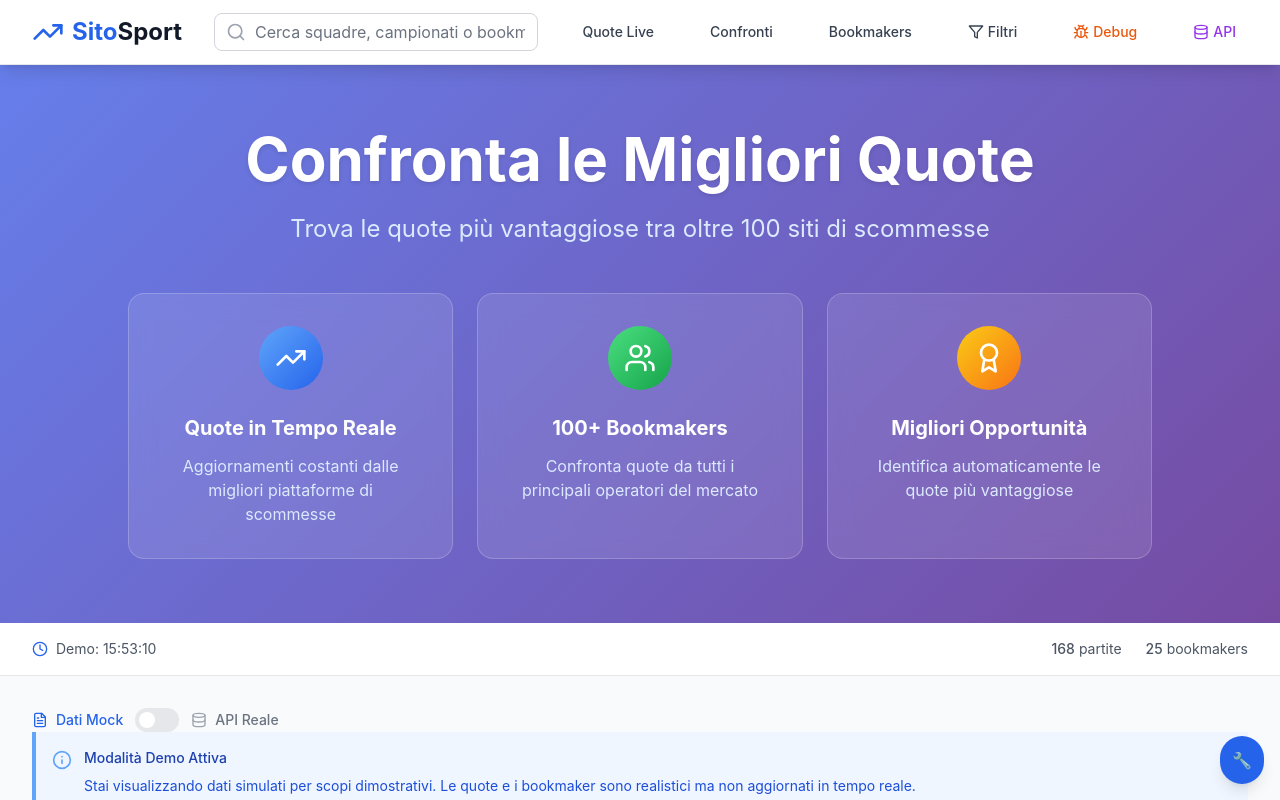
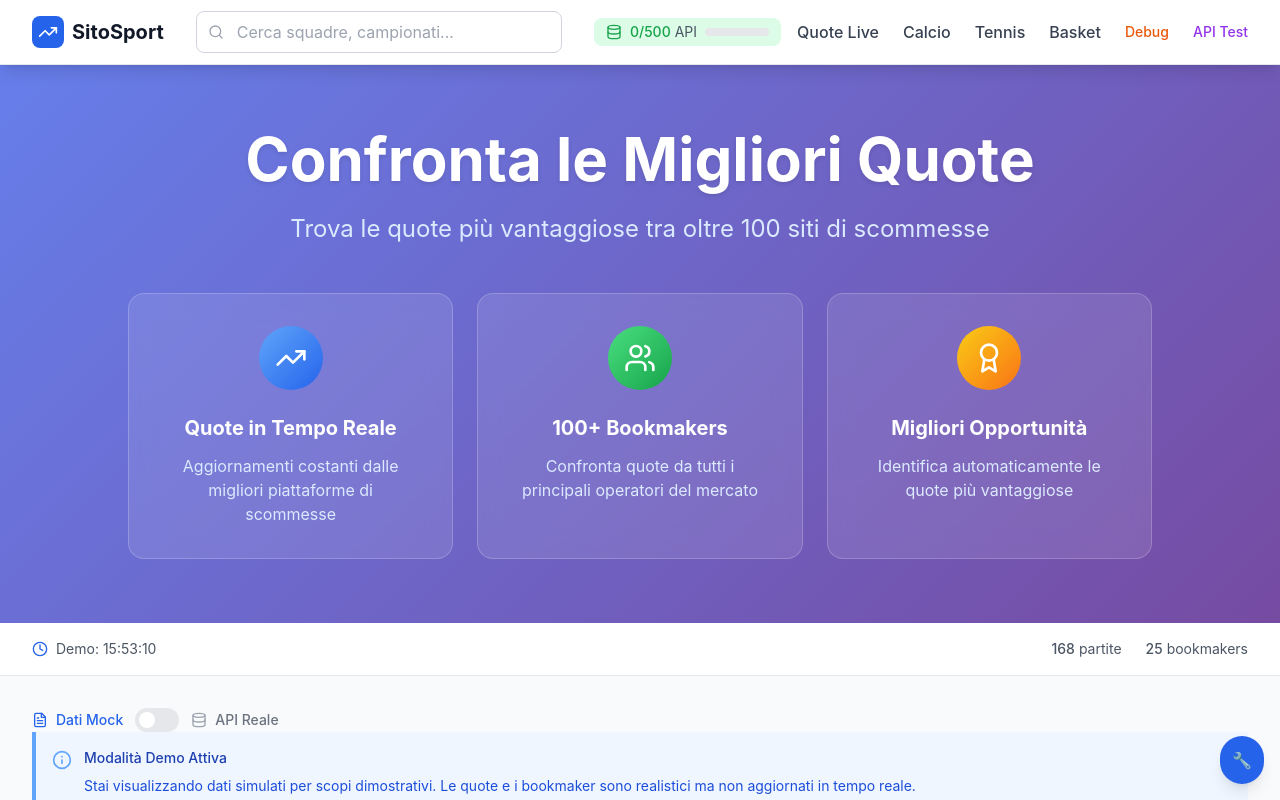
Before and after one commit to J4sp3rd3v/sportquote, a Next.js app: page / in a window 1280 px wide. Shown: the top 800 px of the page. Built offline with nearby package versions, Linux system fonts and the light colour scheme; no server answers.

Commit message:
🔧 FIX: Risolti nomi bookmaker e aggiunto contatore API - Rimosso prefisso Bookmaker dai nomi - Migliorata normalizzazione nomi - Aggiunto contatore richieste API nell'header - Corretti URL bookmaker non funzionanti

```diff
--- a/components/Header.tsx
+++ b/components/Header.tsx
@@ -1,31 +1,70 @@
 'use client';
 
-import React, { useState } from 'react';
-import { Search, Menu, X, TrendingUp, Star, Filter, Bug, Database } from 'lucide-react';
+import React, { useState, useEffect } from 'react';
+import Link from 'next/link';
+import { Search, Menu, X, TrendingUp, Activity, Database } from 'lucide-react';
+import { OddsApiService } from '@/lib/oddsApi';
 import BookmakerDebugPanel from './BookmakerDebugPanel';
 import ApiTestPanel from './ApiTestPanel';
 
 interface HeaderProps {
-  onSearchChange: (query: string) => void;
+  onSearch?: (query: string) => void;
+  onSearchChange?: (query: string) => void;
+  searchQuery?: string;
   onFilterToggle: () => void;
 }
 
-export default function Header({ onSearchChange, onFilterToggle }: HeaderProps) {
+export default function Header({ onSearch, onSearchChange, searchQuery = '', onFilterToggle }: HeaderProps) {
   const [isMenuOpen, setIsMenuOpen] = useState(false);
-  const [searchQuery, setSearchQuery] = useState('');
+  const [searchValue, setSearchValue] = useState(searchQuery);
   const [showDebugPanel, setShowDebugPanel] = useState(false);
-  // const [showTestPanel, setShowTestPanel] = useState(false); // Rimosso
   const [showApiPanel, setShowApiPanel] = useState(false);
+  const [apiStats, setApiStats] = useState({
+    used: 0,
+    total: 500,
+    percentage: 0
+  });
 
-  const handleSearchChange = (e: React.ChangeEvent<HTMLInputElement>) => {
-    const query = e.target.value;
-    setSearchQuery(query);
-    onSearchChange(query);
+  // Inizializza il servizio API
+  const oddsApi = new OddsApiService();
+
+  // Aggiorna le statistiche API
+  useEffect(() => {
+    const updateApiStats = () => {
+      const used = oddsApi.getRequestCount();
+      const total = oddsApi.getMaxRequests();
+      const percentage = oddsApi.getUsagePercentage();
+
+      setApiStats({ used, total, percentage });
     };
 
-  // Mostra il debug solo in development o se è presente un parametro URL specifico
-  const showDebugButton = process.env.NODE_ENV === 'development' ||
-    (typeof window !== 'undefined' && window.location.search.includes('debug=true'));
+    // Aggiorna subito
+    updateApiStats();
+
+    // Aggiorna ogni 30 secondi
+    const interval = setInterval(updateApiStats, 30000);
+
+    return () => clearInterval(interval);
+  }, []);
+
+  const handleSearch = (e: React.FormEvent) => {
+    e.preventDefault();
+    if (onSearch) {
+      onSearch(searchValue);
+    }
+  };
+
+  const getApiStatusColor = () => {
+    if (apiStats.percentage < 50) return 'text-green-600';
+    if (apiStats.percentage < 80) return 'text-yellow-600';
+    return 'text-red-600';
+  };
+
+  const getApiStatusBg = () => {
+    if (apiStats.percentage < 50) return 'bg-green-100';
+    if (apiStats.percentage < 80) return 'bg-yellow-100';
+    return 'bg-red-100';
+  };
 
   return (
     <>
@@ -34,142 +73,178 @@ export default function Header({ onSearchChange, onFilterToggle }: HeaderProps)
           <div className="flex justify-between items-center h-16">
             {/* Logo */}
             <div className="flex items-center">
-              <div className="flex-shrink-0 flex items-center">
-                <TrendingUp className="h-8 w-8 text-primary-600 mr-2" />
-                <h1 className="text-2xl font-bold text-gray-900">
-                  <span className="text-primary-600">Sito</span>Sport
-                </h1>
+              <Link href="/" className="flex items-center space-x-2">
+                <div className="w-8 h-8 bg-gradient-to-r from-primary-600 to-blue-600 rounded-lg flex items-center justify-center">
+                  <TrendingUp className="h-5 w-5 text-white" />
                 </div>
+                <span className="text-xl font-bold text-gray-900">SitoSport</span>
+              </Link>
             </div>
 
             {/* Search Bar - Desktop */}
             <div className="hidden md:flex flex-1 max-w-lg mx-8">
-              <div className="relative w-full">
-                <div className="absolute inset-y-0 left-0 pl-3 flex items-center pointer-events-none">
-                  <Search className="h-5 w-5 text-gray-400" />
-                </div>
+              <form onSubmit={handleSearch} className="w-full">
+                <div className="relative">
+                  <Search className="absolute left-3 top-1/2 transform -translate-y-1/2 text-gray-400 h-4 w-4" />
                   <input
                     type="text"
-                  value={searchQuery}
-                  onChange={handleSearchChange}
-                  className="block w-full pl-10 pr-3 py-2 border border-gray-300 rounded-lg leading-5 bg-white placeholder-gray-500 focus:outline-none focus:placeholder-gray-400 focus:ring-2 focus:ring-primary-500 focus:border-transparent transition-colors duration-200"
-                  placeholder="Cerca squadre, campionati o bookmakers..."
+                    placeholder="Cerca squadre, campionati..."
+                    value={searchValue}
+                    onChange={(e) => {
+                      setSearchValue(e.target.value);
+                      if (onSearchChange) {
+                        onSearchChange(e.target.value);
+                      }
+                    }}
+                    className="w-full pl-10 pr-4 py-2 border border-gray-300 rounded-lg focus:ring-2 focus:ring-primary-500 focus:border-transparent"
                   />
+                </div>
+              </form>
+            </div>
+
+            {/* API Counter & Navigation */}
+            <div className="flex items-center space-x-4">
+              {/* API Counter */}
+              <div className={`hidden lg:flex items-center space-x-2 px-3 py-1 rounded-lg ${getApiStatusBg()}`}>
+                <Database className={`h-4 w-4 ${getApiStatusColor()}`} />
+                <div className="text-sm">
+                  <span className={`font-medium ${getApiStatusColor()}`}>
+                    {apiStats.used}/{apiStats.total}
+                  </span>
+                  <span className="text-gray-600 ml-1">API</span>
+                </div>
+                <div className="w-16 bg-gray-200 rounded-full h-2">
+                  <div
+                    className={`h-2 rounded-full transition-all duration-300 ${
+                      apiStats.percentage < 50 ? 'bg-green-500' :
+                      apiStats.percentage < 80 ? 'bg-yellow-500' : 'bg-red-500'
+                    }`}
+                    style={{ width: `${Math.min(apiStats.percentage, 100)}%` }}
+                  ></div>
                 </div>
               </div>
 
-            {/* Navigation - Desktop */}
-            <nav className="hidden md:flex space-x-8">
-              <a href="#" className="text-gray-700 hover:text-primary-600 px-3 py-2 rounded-md text-sm font-medium transition-colors duration-200">
+              {/* Navigation Links - Desktop */}
+              <nav className="hidden md:flex items-center space-x-6">
+                <Link href="/" className="text-gray-700 hover:text-primary-600 font-medium transition-colors">
                   Quote Live
-              </a>
-              <a href="#" className="text-gray-700 hover:text-primary-600 px-3 py-2 rounded-md text-sm font-medium transition-colors duration-200">
-                Confronti
-              </a>
-              <a href="#" className="text-gray-700 hover:text-primary-600 px-3 py-2 rounded-md text-sm font-medium transition-colors duration-200">
-                Bookmakers
-              </a>
-              <button
-                onClick={onFilterToggle}
-                className="flex items-center text-gray-700 hover:text-primary-600 px-3 py-2 rounded-md text-sm font-medium transition-colors duration-200"
-              >
-                <Filter className="h-4 w-4 mr-1" />
-                Filtri
-              </button>
-              {showDebugButton && (
+                </Link>
+                <Link href="/categoria/calcio" className="text-gray-700 hover:text-primary-600 font-medium transition-colors">
+                  Calcio
+                </Link>
+                <Link href="/categoria/tennis" className="text-gray-700 hover:text-primary-600 font-medium transition-colors">
+                  Tennis
+                </Link>
+                <Link href="/categoria/basket" className="text-gray-700 hover:text-primary-600 font-medium transition-colors">
+                  Basket
+                </Link>
+                {/* Debug buttons - solo in development */}
+                {(process.env.NODE_ENV === 'development' ||
+                  (typeof window !== 'undefined' && window.location.search.includes('debug=true'))) && (
                   <>
                     <button
                       onClick={() => setShowDebugPanel(true)}
-                    className="flex items-center text-orange-600 hover:text-orange-700 px-3 py-2 rounded-md text-sm font-medium transition-colors duration-200"
+                      className="text-orange-600 hover:text-orange-700 font-medium transition-colors text-sm"
                       title="Debug Bookmaker"
                     >
-                    <Bug className="h-4 w-4 mr-1" />
                       Debug
                     </button>
-                  {/* Test button rimosso - ora disponibile nella homepage */}
                     <button
                       onClick={() => setShowApiPanel(true)}
-                    className="flex items-center text-purple-600 hover:text-purple-700 px-3 py-2 rounded-md text-sm font-medium transition-colors duration-200"
-                    title="Test API Reale"
+                      className="text-purple-600 hover:text-purple-700 font-medium transition-colors text-sm"
+                      title="Test API"
                     >
-                    <Database className="h-4 w-4 mr-1" />
-                    API
+                      API Test
                     </button>
                   </>
                 )}
               </nav>
 
-            {/* Mobile menu button */}
-            <div className="md:hidden">
+              {/* Mobile Menu Button */}
               <button
                 onClick={() => setIsMenuOpen(!isMenuOpen)}
-                className="bg-gray-50 p-2 rounded-md text-gray-400 hover:text-gray-500 hover:bg-gray-100 focus:outline-none focus:ring-2 focus:ring-inset focus:ring-primary-500 transition-colors duration-200"
+                className="md:hidden p-2 rounded-lg text-gray-600 hover:text-gray-900 hover:bg-gray-100"
               >
-                {isMenuOpen ? (
-                  <X className="h-6 w-6" />
-                ) : (
-                  <Menu className="h-6 w-6" />
-                )}
+                {isMenuOpen ? <X className="h-6 w-6" /> : <Menu className="h-6 w-6" />}
               </button>
             </div>
           </div>
 
           {/* Mobile Search */}
           <div className="md:hidden pb-4">
+            <form onSubmit={handleSearch}>
               <div className="relative">
-              <div className="absolute inset-y-0 left-0 pl-3 flex items-center pointer-events-none">
-                <Search className="h-5 w-5 text-gray-400" />
-              </div>
+                <Search className="absolute left-3 top-1/2 transform -translate-y-1/2 text-gray-400 h-4 w-4" />
                 <input
                   type="text"
-                value={searchQuery}
-                onChange={handleSearchChange}
-                className="block w-full pl-10 pr-3 py-2 border border-gray-300 rounded-lg leading-5 bg-white placeholder-gray-500 focus:outline-none focus:placeholder-gray-400 focus:ring-2 focus:ring-primary-500 focus:border-transparent transition-colors duration-200"
                   placeholder="Cerca squadre, campionati..."
+                  value={searchValue}
+                  onChange={(e) => {
+                    setSearchValue(e.target.value);
+                    if (onSearchChange) {
+                      onSearchChange(e.target.value);
+                    }
+                  }}
+                  className="w-full pl-10 pr-4 py-2 border border-gray-300 rounded-lg focus:ring-2 focus:ring-primary-500 focus:border-transparent"
                 />
+              </div>
+            </form>
+          </div>
+
+          {/* Mobile API Counter */}
+          <div className="md:hidden lg:hidden pb-3">
+            <div className={`flex items-center justify-center space-x-2 px-3 py-2 rounded-lg ${getApiStatusBg()}`}>
+              <Database className={`h-4 w-4 ${getApiStatusColor()}`} />
+              <div className="text-sm">
+                <span className={`font-medium ${getApiStatusColor()}`}>
+                  API: {apiStats.used}/{apiStats.total} ({apiStats.percentage}%)
+                </span>
+              </div>
+              <div className="w-20 bg-gray-200 rounded-full h-2">
+                <div
+                  className={`h-2 rounded-full transition-all duration-300 ${
+                    apiStats.percentage < 50 ? 'bg-green-500' :
+                    apiStats.percentage < 80 ? 'bg-yellow-500' : 'bg-red-500'
+                  }`}
+                  style={{ width: `${Math.min(apiStats.percentage, 100)}%` }}
+                ></div>
+              </div>
             </div>
           </div>
         </div>
 
-        {/* Mobile Navigation */}
+        {/* Mobile Menu */}
         {isMenuOpen && (
-          <div className="md:hidden">
-            <div className="px-2 pt-2 pb-3 space-y-1 sm:px-3 bg-gray-50 border-t border-gray-200">
-              <a href="#" className="text-gray-700 hover:text-primary-600 block px-3 py-2 rounded-md text-base font-medium transition-colors duration-200">
+          <div className="md:hidden bg-white border-t border-gray-200">
+            <div className="px-4 py-2 space-y-1">
+              <Link
+                href="/"
+                className="block px-3 py-2 text-gray-700 hover:text-primary-600 hover:bg-gray-50 rounded-lg font-medium"
+                onClick={() => setIsMenuOpen(false)}
+              >
                 Quote Live
-              </a>
-              <a href="#" className="text-gray-700 hover:text-primary-600 block px-3 py-2 rounded-md text-base font-medium transition-colors duration-200">
-                Confronti
-              </a>
-              <a href="#" className="text-gray-700 hover:text-primary-600 block px-3 py-2 rounded-md text-base font-medium transition-colors duration-200">
-                Bookmakers
-              </a>
-              <button
-                onClick={onFilterToggle}
-                className="flex items-center text-gray-700 hover:text-primary-600 w-full text-left px-3 py-2 rounded-md text-base font-medium transition-colors duration-200"
+              </Link>
+              <Link
+                href="/categoria/calcio"
+                className="block px-3 py-2 text-gray-700 hover:text-primary-600 hover:bg-gray-50 rounded-lg font-medium"
+                onClick={() => setIsMenuOpen(false)}
               >
-                <Filter className="h-4 w-4 mr-2" />
-                Filtri
-              </button>
-              {showDebugButton && (
-                <>
-                  <button
-                    onClick={() => setShowDebugPanel(true)}
-                    className="flex items-center text-orange-600 hover:text-orange-700 w-full text-left px-3 py-2 rounded-md text-base font-medium transition-colors duration-200"
+                Calcio
+              </Link>
+              <Link
+                href="/categoria/tennis"
+                className="block px-3 py-2 text-gray-700 hover:text-primary-600 hover:bg-gray-50 rounded-lg font-medium"
+                onClick={() => setIsMenuOpen(false)}
               >
-                    <Bug className="h-4 w-4 mr-2" />
-                    Debug Bookmaker
-                  </button>
-                  {/* Test button mobile rimosso - ora disponibile nella homepage */}
-                  <button
-                    onClick={() => setShowApiPanel(true)}
-                    className="flex items-center text-purple-600 hover:text-purple-700 w-full text-left px-3 py-2 rounded-md text-base font-medium transition-colors duration-200"
+                Tennis
+              </Link>
+              <Link
+                href="/categoria/basket"
+                className="block px-3 py-2 text-gray-700 hover:text-primary-600 hover:bg-gray-50 rounded-lg font-medium"
+                onClick={() => setIsMenuOpen(false)}
               >
-                    <Database className="h-4 w-4 mr-2" />
-                    Test API Reale
-                  </button>
-                </>
-              )}
+                Basket
+              </Link>
             </div>
           </div>
         )}
@@ -181,8 +256,6 @@ export default function Header({ onSearchChange, onFilterToggle }: HeaderProps)
         onClose={() => setShowDebugPanel(false)}
       />
 
-      {/* Test Panel rimosso - ora disponibile nella homepage */}
-
       {/* API Test Panel */}
       <ApiTestPanel
         isOpen={showApiPanel}
--- a/lib/bookmakerLinks.ts
+++ b/lib/bookmakerLinks.ts
@@ -23,6 +23,7 @@ const BOOKMAKER_BASE_URLS: { [key: string]: string } = {
   'NetBet': 'https://www.netbet.it/scommesse-sportive',
   'Marathonbet': 'https://www.marathonbet.it/it/betting',
   'Betano': 'https://www.betano.it/sport',
+  'Winamax': 'https://www.winamax.it/scommesse-sportive',
 
   // Bookmaker italiani affidabili aggiuntivi
   'Better': 'https://www.better.it/scommesse',
--- a/lib/oddsApi.ts
+++ b/lib/oddsApi.ts
@@ -225,11 +225,41 @@ const TEAM_NAME_MAPPING: { [key: string]: string } = {
 
 export class OddsApiService {
   private apiKey: string;
-  private baseUrl: string;
+  private baseUrl: string = 'https://api.the-odds-api.com/v4';
+  private requestCount: number = 0;
+  private maxRequests: number = 500;
 
   constructor() {
-    this.apiKey = ODDS_API_KEY;
-    this.baseUrl = BASE_URL;
+    this.apiKey = process.env.NEXT_PUBLIC_ODDS_API_KEY || '';
+    if (!this.apiKey) {
+      console.warn('ODDS_API_KEY non configurata');
+    }
+  }
+
+  // Getter per il contatore delle richieste
+  getRequestCount(): number {
+    return this.requestCount;
+  }
+
+  // Getter per il limite massimo
+  getMaxRequests(): number {
+    return this.maxRequests;
+  }
+
+  // Getter per le richieste rimanenti
+  getRemainingRequests(): number {
+    return this.maxRequests - this.requestCount;
+  }
+
+  // Getter per la percentuale di utilizzo
+  getUsagePercentage(): number {
+    return Math.round((this.requestCount / this.maxRequests) * 100);
+  }
+
+  // Incrementa il contatore delle richieste
+  private incrementRequestCount(): void {
+    this.requestCount++;
+    console.log(`API Requests: ${this.requestCount}/${this.maxRequests} (${this.getUsagePercentage()}%)`);
   }
 
   // Normalizza il nome della squadra
@@ -251,13 +281,27 @@ export class OddsApiService {
       return normalizedFromTitle;
     }
 
-    // Se non trovato, usa il title pulito
-    return bookmakerTitle.replace(/[^a-zA-Z0-9\s]/g, '').trim();
+    // Rimuovi prefissi comuni e pulisci il nome
+    let cleanName = bookmakerTitle
+      .replace(/^Bookmaker\s+/i, '') // Rimuove "Bookmaker " all'inizio
+      .replace(/\s+(IT|FR|UK|DE|ES|NL|PT|US|CA|AU)$/i, '') // Rimuove codici paese alla fine
+      .replace(/[^a-zA-Z0-9\s]/g, '') // Rimuove caratteri speciali
+      .trim();
+
+    // Se il nome pulito è nella mappatura, usalo
+    const cleanMapped = BOOKMAKER_NAME_MAPPING[cleanName.toLowerCase()];
+    if (cleanMapped) {
+      return cleanMapped;
+    }
+
+    // Altrimenti usa il nome pulito
+    return cleanName || bookmakerTitle;
   }
 
   // Ottieni tutti gli sport disponibili
   async getSports(): Promise<OddsApiSport[]> {
     try {
+      this.incrementRequestCount();
       const response = await fetch(`${this.baseUrl}/sports/?apiKey=${this.apiKey}`);
       if (!response.ok) {
         throw new Error(`HTTP error! status: ${response.status}`);
@@ -277,6 +321,7 @@ export class OddsApiService {
     oddsFormat: string = 'decimal'
   ): Promise<OddsApiEvent[]> {
     try {
+      this.incrementRequestCount();
       const url = `${this.baseUrl}/sports/${sport}/odds/?apiKey=${this.apiKey}&regions=${regions}&markets=${markets}&oddsFormat=${oddsFormat}`;
 
       const response = await fetch(url);
@@ -426,6 +471,7 @@ export class OddsApiService {
   // Verifica lo stato dell'API e i crediti rimanenti
   async checkApiStatus() {
     try {
+      this.incrementRequestCount();
       const response = await fetch(`${this.baseUrl}/sports/?apiKey=${this.apiKey}`);
 
       return {
```
Lines whose indentation alone changed are shown as unchanged.
